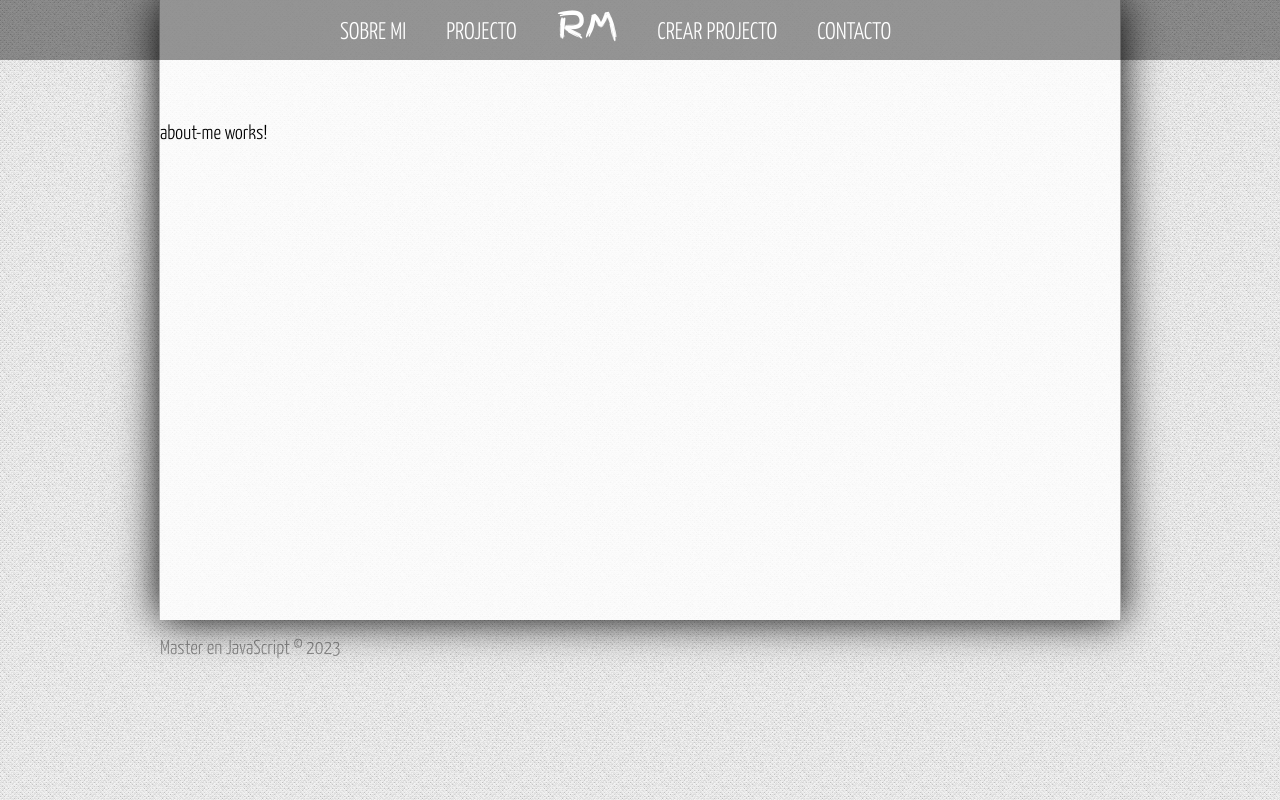
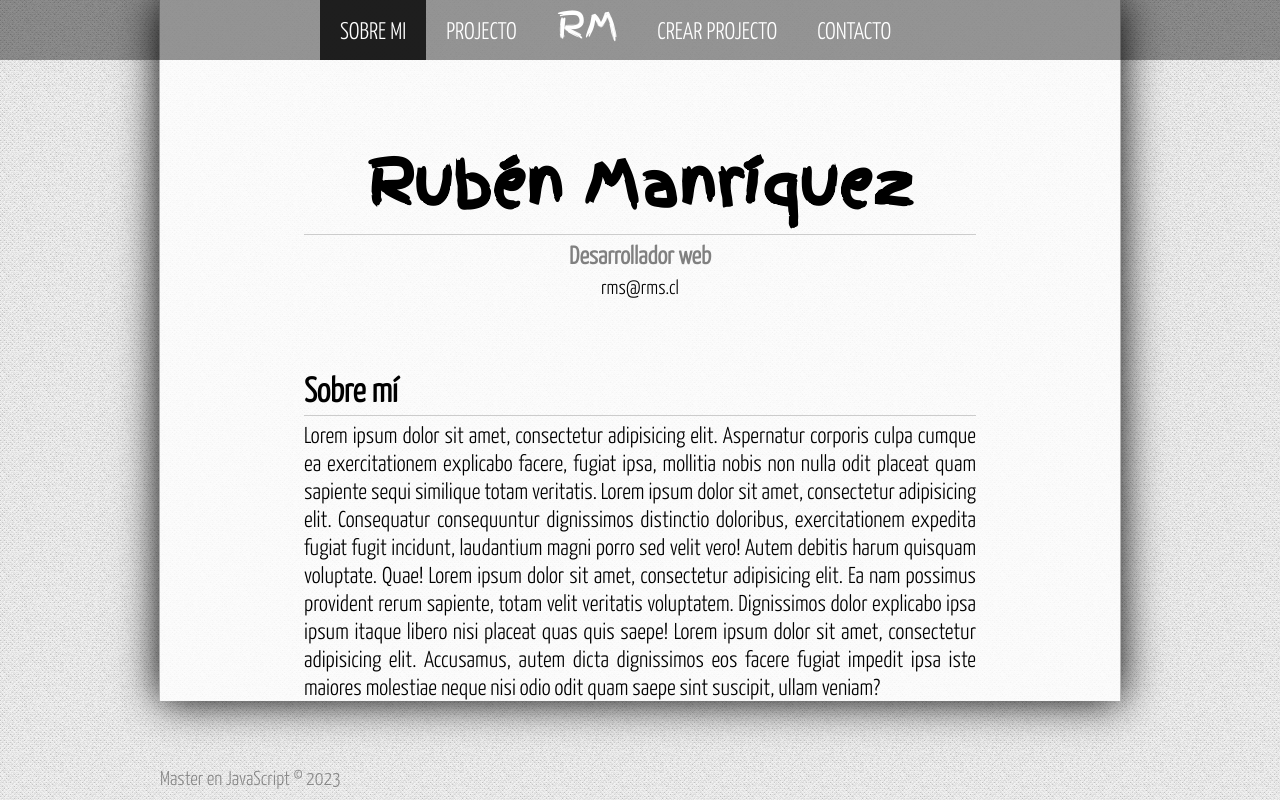
Before and after one commit to Eoloth/Javascript, an Angular app in the folder projecto-angular/: page /sobre-mi in a window 1280 px wide. Built offline with nearby package versions, Linux system fonts and the light colour scheme.

Commit message:
Projecto Angular - Estilos y contenido "Sobre-mi.html"

```diff
--- a/projecto-angular/src/app/app.component.html
+++ b/projecto-angular/src/app/app.component.html
@@ -1,10 +1,10 @@
 <header>
 <ul>
-  <li><a routerLink="/sobre-mi">Sobre Mi</a>  </li>
-  <li><a routerLink="/projectos">Projecto</a></li>
+  <li><a routerLink="/sobre-mi" [routerLinkActive]="['actived']">Sobre Mi</a>  </li>
+  <li><a routerLink="/projectos" [routerLinkActive]="['actived']">Projecto</a></li>
   <li id="logo"><a href="#">RM</a> </li>
-  <li><a routerLink="/crear-projecto">Crear Projecto</a></li>
-  <li><a routerLink="/contacto">Contacto</a></li>
+  <li><a routerLink="/crear-projecto" [routerLinkActive]="['actived']">Crear Projecto</a></li>
+  <li><a routerLink="/contacto" [routerLinkActive]="['actived']">Contacto</a></li>
 </ul>
 </header>
 
--- a/projecto-angular/src/app/components/about-me/about-me.component.html
+++ b/projecto-angular/src/app/components/about-me/about-me.component.html
@@ -1 +1,24 @@
-<p>about-me works!</p>
+<div id="title">
+  <h1>{{ title }}</h1>
+  <h2>{{ subtitle }}</h2>
+  <p>{{ email }}</p>
+</div>
+
+<article class="about-me">
+  <h2>Sobre mí</h2>
+  <p>
+    Lorem ipsum dolor sit amet, consectetur adipisicing elit. Aspernatur
+    corporis culpa cumque ea exercitationem explicabo facere, fugiat ipsa,
+    mollitia nobis non nulla odit placeat quam sapiente sequi similique totam
+    veritatis. Lorem ipsum dolor sit amet, consectetur adipisicing elit.
+    Consequatur consequuntur dignissimos distinctio doloribus, exercitationem
+    expedita fugiat fugit incidunt, laudantium magni porro sed velit vero! Autem
+    debitis harum quisquam voluptate. Quae! Lorem ipsum dolor sit amet,
+    consectetur adipisicing elit. Ea nam possimus provident rerum sapiente,
+    totam velit veritatis voluptatem. Dignissimos dolor explicabo ipsa ipsum
+    itaque libero nisi placeat quas quis saepe! Lorem ipsum dolor sit amet,
+    consectetur adipisicing elit. Accusamus, autem dicta dignissimos eos facere
+    fugiat impedit ipsa iste maiores molestiae neque nisi odio odit quam saepe
+    sint suscipit, ullam veniam?
+  </p>
+</article>
--- a/projecto-angular/src/app/components/about-me/about-me.component.ts
+++ b/projecto-angular/src/app/components/about-me/about-me.component.ts
@@ -3,13 +3,18 @@ import { Component, OnInit } from '@angular/core';
 @Component({
   selector: 'app-about-me',
   templateUrl: './about-me.component.html',
-  styleUrls: ['./about-me.component.css']
+  styleUrls: ['./about-me.component.css'],
 })
 export class AboutMeComponent implements OnInit {
+  public title: string;
+  public subtitle: string;
+  public email: string;
 
-  constructor() { }
-
-  ngOnInit(): void {
+  constructor() {
+    this.title = 'Rubén Manríquez';
+    this.subtitle = 'Desarrollador web';
+    this.email = 'rms@rms.cl';
   }
 
+  ngOnInit(): void {}
 }
--- a/projecto-angular/src/assets/css/styles.css
+++ b/projecto-angular/src/assets/css/styles.css
@@ -1,13 +1,13 @@
 /* Importar fuentes custom */
 
 @font-face {
-  font-family: 'yanone';
-  src: url('fonts/yanone.ttf');
+  font-family: "yanone";
+  src: url("fonts/yanone.ttf");
 }
 
 @font-face {
-  font-family: 'finger';
-  src: url('fonts/finger.ttf');
+  font-family: "finger";
+  src: url("fonts/finger.ttf");
 }
 
 /* Generales */
@@ -17,16 +17,16 @@
   padding: 0;
 }
 
-body{
-  font-family: 'yanone', Arial, Helvetica;
+body {
+  font-family: "yanone", Arial, Helvetica;
   font-size: 20px;
   background: url("img/pattern.png");
   background-attachment: fixed;
 }
 
-.clearfix{
-  float:none;
-  clear:both;
+.clearfix {
+  float: none;
+  clear: both;
 }
 
 /* Barra de navegación o header */
@@ -42,14 +42,14 @@ header {
   text-transform: uppercase;
 }
 
-header ul{
+header ul {
   display: block;
   width: 50%;
   height: inherit;
   margin: 0 auto;
 }
 
-header ul li{
+header ul li {
   display: inline-block;
   height: inherit;
   line-height: 90px;
@@ -58,7 +58,7 @@ header ul li{
   margin-top: -3px;
 }
 
-header a{
+header a {
   color: #fff;
   text-decoration: none;
   font-size: 1.2em;
@@ -70,24 +70,26 @@ header a{
   transition: all 300ms;
 }
 
-header a:hover{
-  background: rgba(0,0,0,0.8);
+header a:hover,
+.actived {
+  background: rgba(0, 0, 0, 0.8);
 }
+
 /* Logotipo */
 
-#logo{
+#logo {
   font-family: "finger";
   font-size: 30px;
 }
 
-#logo a{
+#logo a {
   transition: color 500ms, transform 500ms;
 }
 
-#logo a:hover{
+#logo a:hover {
   background: transparent;
   color: black;
-  transform: scale(1.50, 1.50);
+  transform: scale(1.5, 1.5);
 }
 
 /* Contenedor principal */
@@ -95,7 +97,7 @@ header a:hover{
 #content {
   min-height: 500px;
   padding-top: 120px;
-  width:75%;
+  width: 75%;
   margin: 0 auto;
   box-shadow: 0 0 40px black;
   border-left: 1px solid #b7b7b7;
@@ -108,6 +110,49 @@ footer {
   width: 75%;
   margin: 0 auto;
   padding-top: 15px;
-  color: rgba(0,0,0, 0.5);
+  color: rgba(0, 0, 0, 0.5);
   opacity: 0.8;
 }
+
+/* Sobre mi*/
+#title {
+  width: 70%;
+  margin: 0 auto;
+  text-align: center;
+  margin-top: 20px;
+  margin-bottom: 70px;
+}
+
+#title h1 {
+  font-family: "finger";
+  font-size: 60px;
+  border-bottom: 1px solid #ccc;
+  padding-bottom: 5px;
+}
+
+#title h2 {
+  font-size: 25px;
+  color: gray;
+  margin-top: 5px;
+  margin-bottom: 5px;
+}
+
+article.about-me {
+  width: 70%;
+  margin: 0 auto;
+  text-align: justify;
+  margin-bottom: 50px;
+  font-size: 23px;
+}
+
+.about-me h2 {
+  border-bottom: 1px solid #ccc;
+  padding-bottom: 5px;
+  margin-bottom: 5px;
+}
+
+.about p {
+  padding-top: 20px;
+  padding-bottom: 20px;
+  text-align: justify;
+}
```
